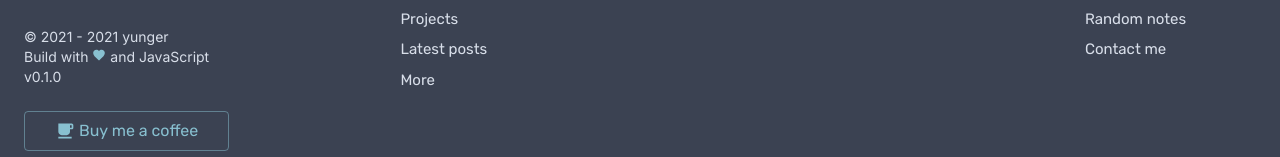
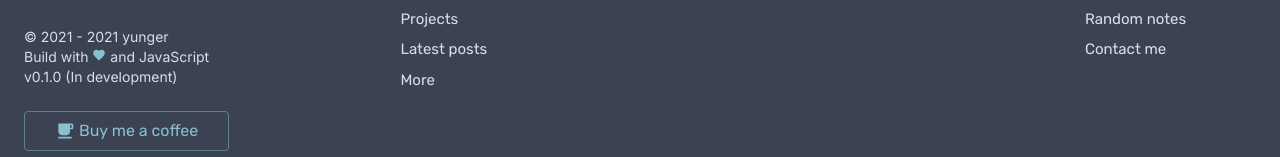
Before and after one commit to yunger7/yunger.dev, a Next.js app: page /contact in a window 1280 px wide. Shown: the part 1318-1475 px from the top of the page. Built offline with nearby package versions, Linux system fonts and the light colour scheme.

Commit message:
Change site version

```diff
--- a/src/components/Footer.jsx
+++ b/src/components/Footer.jsx
@@ -174,7 +174,7 @@ export function Footer() {
 							<FavoriteIcon color="primary" style={{ fontSize: 14 }} /> and
 							JavaScript
 						</Typography>
-						<Typography variant="body2">v0.1.0</Typography>
+						<Typography variant="body2">v0.1.0 (In development)</Typography>
 					</div>
 					<Button
 						className={classes.supportButton}
```
